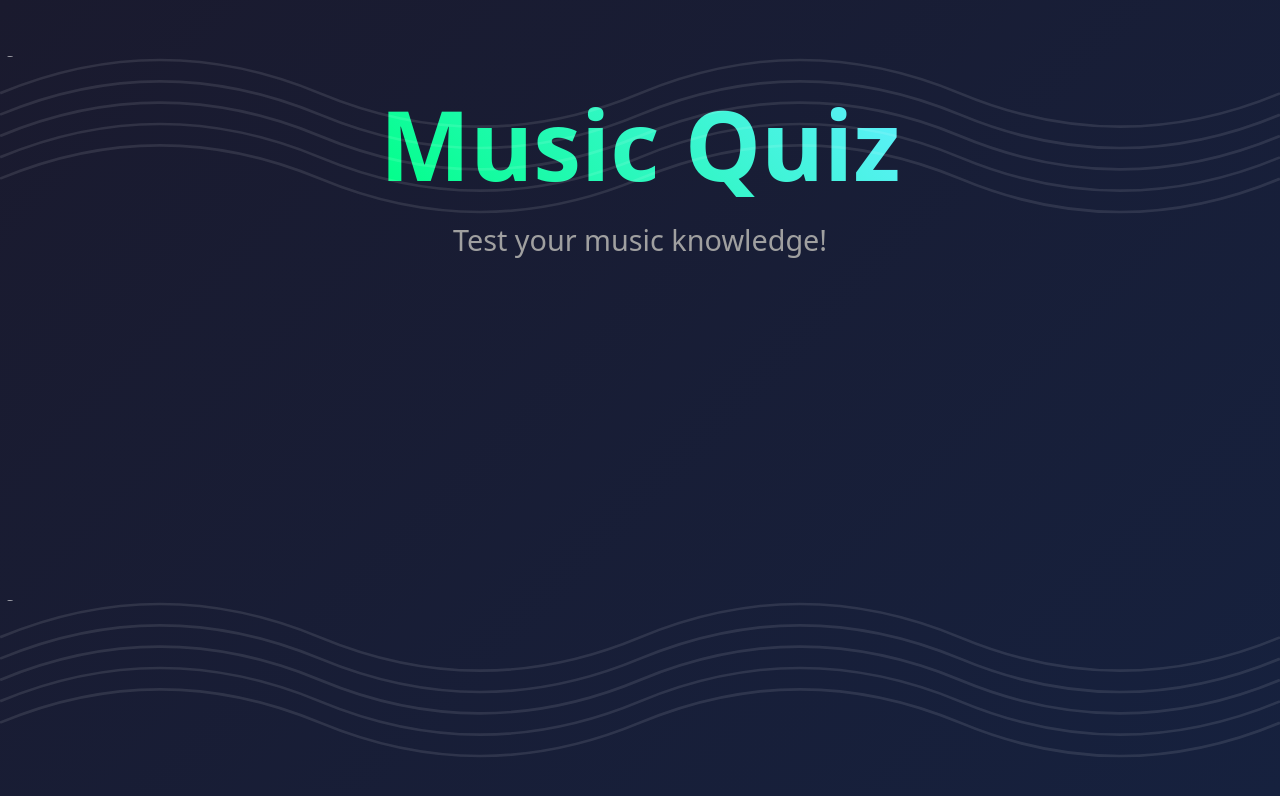
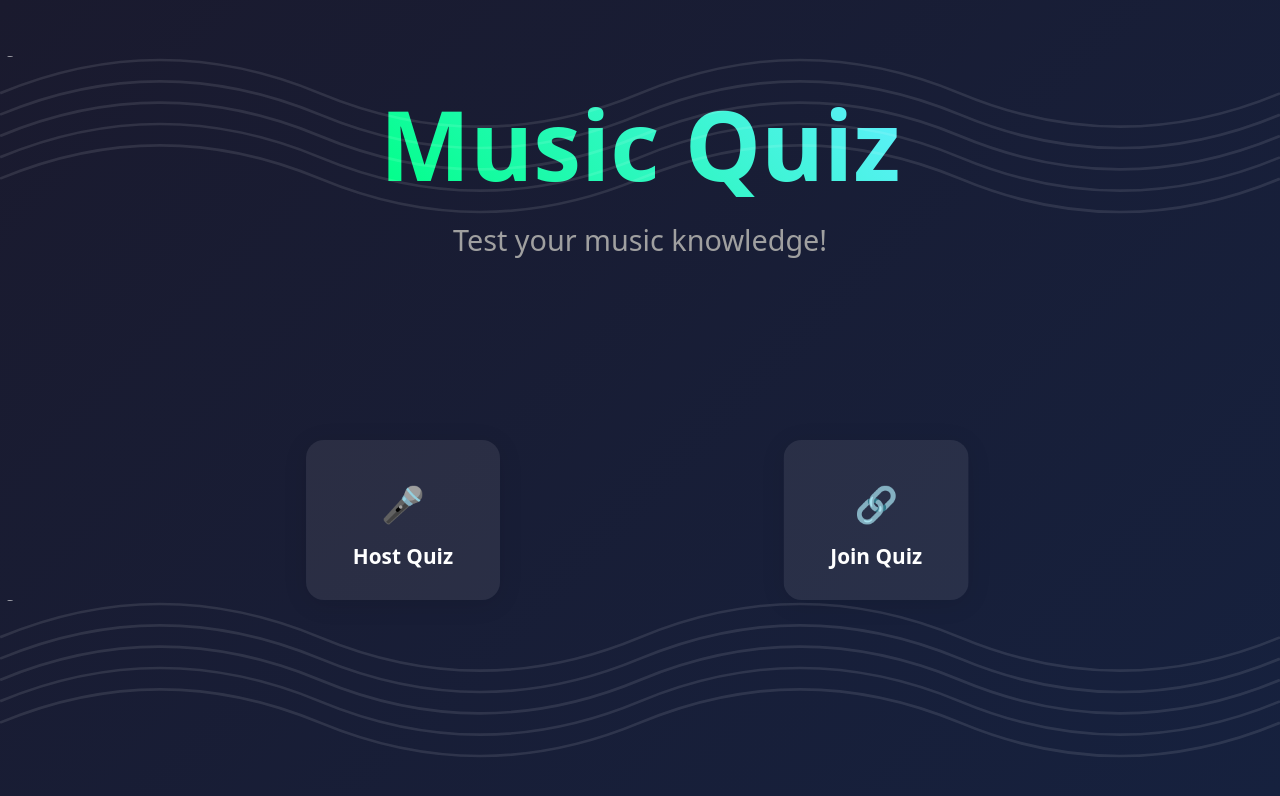
Before and after one commit to Rascal55/MusicQuizApp, a React (Vite) app: page / in a window 1280 px wide. Shown: the top 796 px of the page. Built offline with nearby package versions, Linux system fonts and the light colour scheme.

Commit message:
Add animated, perfectly positioned Host/Join Quiz cards to landing page

```diff
--- a/src/App.css
+++ b/src/App.css
@@ -273,3 +273,59 @@ html, body {
   z-index: 1;
   pointer-events: none;
 }
+
+.landing-actions {
+  position: fixed;
+  left: 50%;
+  bottom: 200px;
+  display: flex;
+  gap: 3.5rem;
+  transform: translateX(-50%);
+  z-index: 3;
+}
+
+.action-card-wrapper.left {
+  transform: translateX(-60%);
+}
+.action-card-wrapper.right {
+  transform: translateX(60%);
+}
+
+.action-card {
+  background: rgba(255,255,255,0.08);
+  border-radius: 18px;
+  box-shadow: 0 4px 24px rgba(0,0,0,0.10);
+  padding: 2.2rem 2.8rem 1.6rem 2.8rem;
+  min-width: 170px;
+  display: flex;
+  flex-direction: column;
+  align-items: center;
+  font-size: 1.3rem;
+  font-weight: 600;
+  color: #fff;
+  cursor: pointer;
+  transition: transform 0.25s cubic-bezier(.4,2,.6,1), box-shadow 0.25s;
+  border: 2px solid transparent;
+  position: relative;
+  user-select: none;
+}
+.action-card span {
+  font-size: 2.2rem;
+  margin-bottom: 0.7rem;
+  display: block;
+}
+.action-card:hover {
+  transform: scale(1.08);
+  box-shadow: 0 8px 32px rgba(0,255,135,0.18);
+  border: 2px solid #60efff;
+  background: rgba(0,255,135,0.10);
+}
+@media (max-width: 900px) {
+  .landing-actions {
+    gap: 1.2rem;
+    bottom: 170px;
+  }
+  .action-card-wrapper.left, .action-card-wrapper.right {
+    transform: translateX(0);
+  }
+}
--- a/src/App.jsx
+++ b/src/App.jsx
@@ -77,6 +77,25 @@ function AnimatedStaff({ bottom = false }) {
   );
 }
 
+function LandingActions() {
+  return (
+    <div className="landing-actions">
+      <div className="action-card-wrapper left">
+        <div className="action-card">
+          <span role="img" aria-label="Host">🎤</span>
+          <div>Host Quiz</div>
+        </div>
+      </div>
+      <div className="action-card-wrapper right">
+        <div className="action-card">
+          <span role="img" aria-label="Join">🔗</span>
+          <div>Join Quiz</div>
+        </div>
+      </div>
+    </div>
+  );
+}
+
 function App() {
   return (
     <div className="landing-container">
@@ -84,6 +103,7 @@ function App() {
       <AnimatedStaff bottom />
       <h1 className="title">Music Quiz</h1>
       <div className="subtitle">Test your music knowledge!</div>
+      <LandingActions />
     </div>
   );
 }
```
